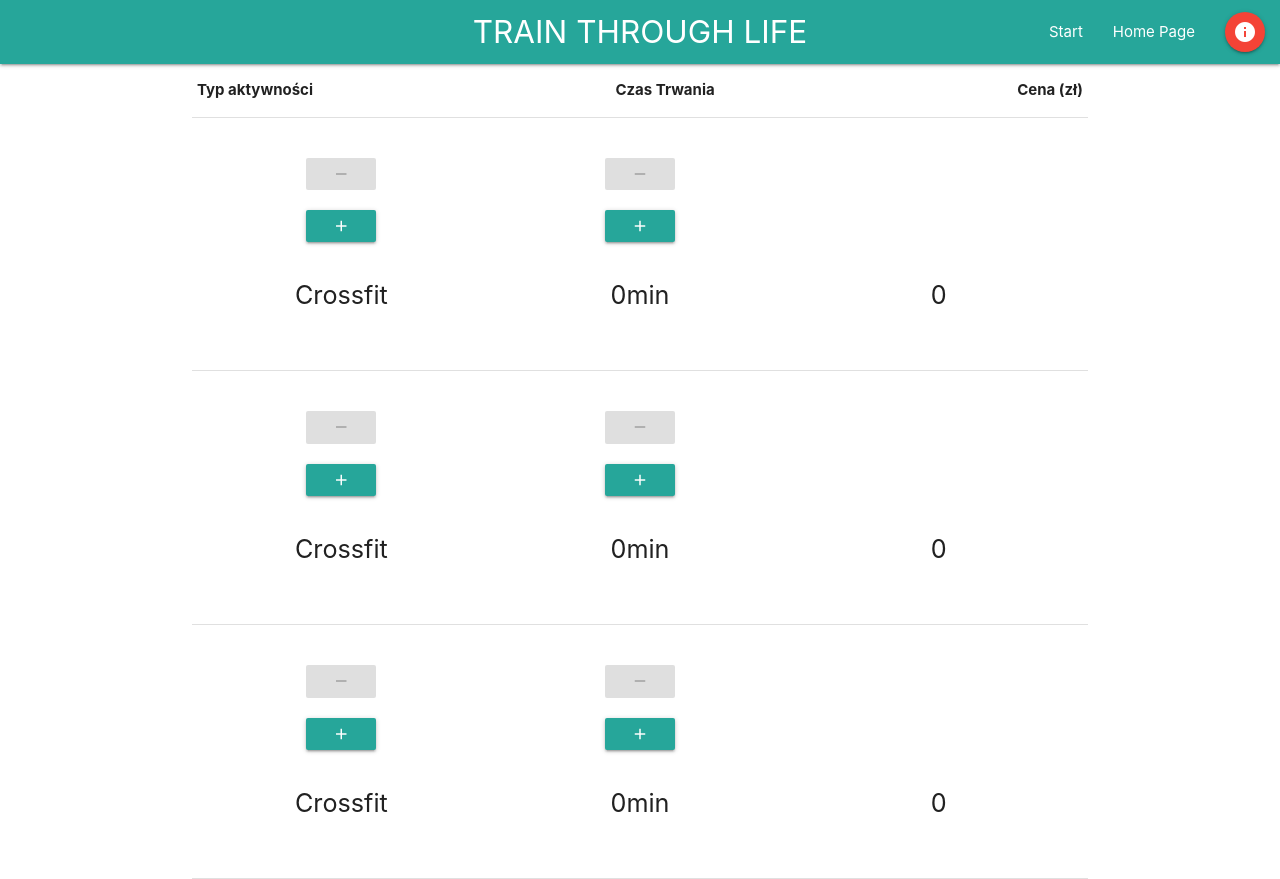
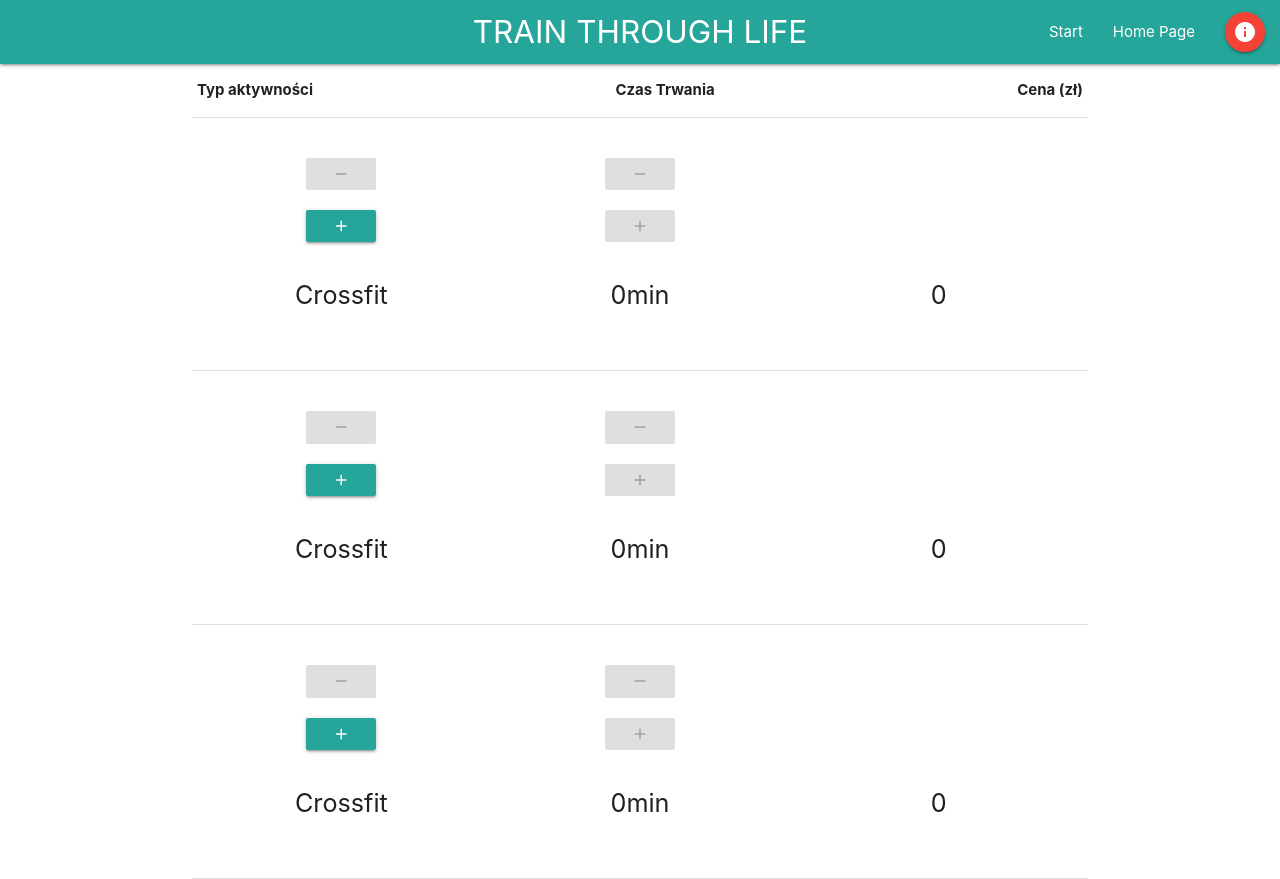
Before and after one commit to LexAeterna12321/Train-Through-Life, a React (Create React App) app: page /addtraining in a window 1280 px wide. Built offline with nearby package versions, Linux system fonts and the light colour scheme.

Commit message:
adding training functionality update

```diff
--- a/src/components/project/training/TrainingDetail.js
+++ b/src/components/project/training/TrainingDetail.js
@@ -22,11 +22,12 @@ class TrainingDetail extends Component {
     const ref = this.classesRef.current;
     const type = ref.innerText;
     ref.classList.remove("green-text");
-    const classes = { ...this.state.classes, type };
+    const classes = { ...this.state.classes, type, duration: 0, totalCost: 0 };
     this.setState({ classes, orderedClasses: "" });
   };
 
   incrementDuration = () => {
+    if (!this.state.orderedClasses) return;
     let duration = this.state.classes.duration;
     let totalCost = this.state.classes.totalCost;
     totalCost += 40;
@@ -86,7 +87,12 @@ class TrainingDetail extends Component {
           </button>
 
           <button
-            className="btn btn-small waves-effect waves-light teal lighten-1 left"
+            className={
+              this.state.orderedClasses
+                ? "btn btn-small waves-effect waves-light teal lighten-1  left"
+                : "btn btn-small waves-effect waves-light teal lighten-1 disabled left"
+            }
+            // className="btn btn-small waves-effect waves-light teal lighten-1 left"
             style={buttonsStyle}
             onClick={this.incrementDuration}
           >
```
